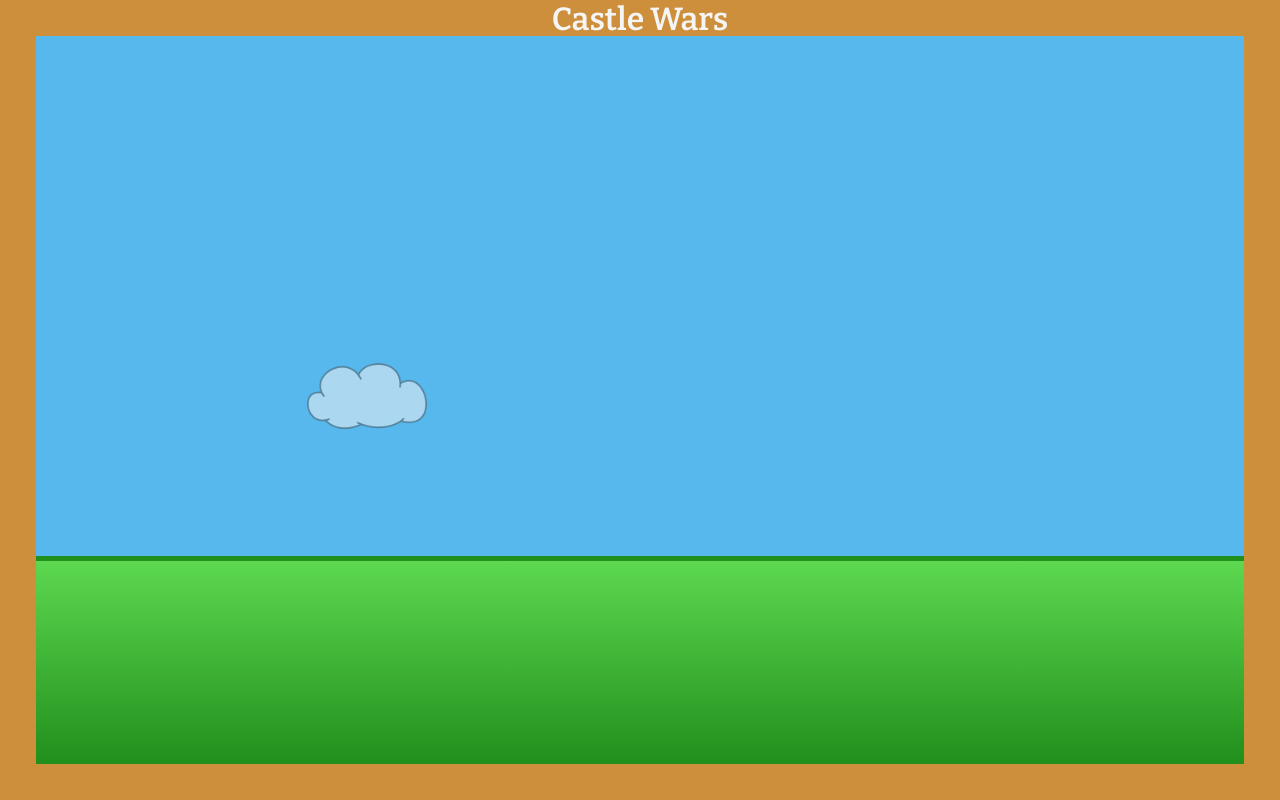
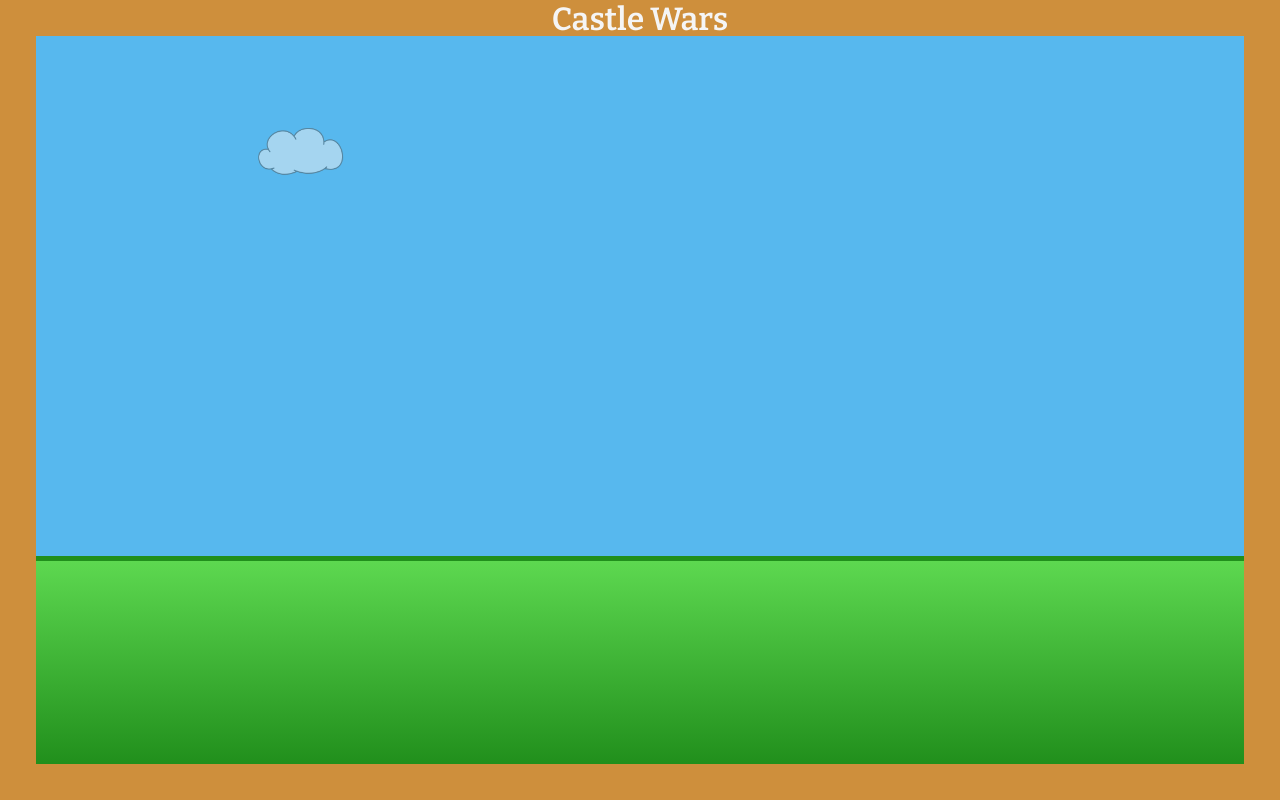
Before and after one commit to DanForder/castle-wars, a React (Create React App) app: page /castle-wars/home in a window 1280 px wide. Built offline with nearby package versions, Linux system fonts and the light colour scheme.

Commit message:
added cloud overlay

```diff
--- a/src/components/CloudOverlay/CloudOverlay.scss
+++ b/src/components/CloudOverlay/CloudOverlay.scss
@@ -8,6 +8,5 @@
     max-width: 120px;
     position: absolute;
     @include animate-across;
-    transform: translate(0, 250%);
   }
 }
--- a/src/components/CloudOverlay/CloudOverlay.tsx
+++ b/src/components/CloudOverlay/CloudOverlay.tsx
@@ -1,20 +1,50 @@
+import { useState } from "react";
 import cloud from "../../assets/cloud.png";
+import useInstantiateAtInterval from "../../hooks/useInstantiateAtInterval";
+import { getRandomIntegerInRange } from "../../utils/commonFunctions";
 import "./CloudOverlay.scss";
 
+// TODO: remove clouds from start of array when they reach a length threshold
 const CloudOverlay = () => {
-  const createCloud = () => {
-    const cloudStyles = {};
+  const [clouds, setClouds] = useState<JSX.Element[]>([]);
+
+  const addCloud = () => {
+    // TODO: generate uid for clouds instead of index
+    const newCloud = createCloud(clouds.length);
+    setClouds((prev) => [...prev, newCloud]);
+  };
+
+  useInstantiateAtInterval(30, addCloud);
+  // useInstantiateAtInterval(3, addCloud);
+
+  const generateRandomCloudStyles = () => {
+    const [translate, rotate, width] = [
+      getRandomIntegerInRange(0, 250),
+      getRandomIntegerInRange(-12.5, 12.5),
+      `${getRandomIntegerInRange(5, 12)}%`,
+    ];
+    const transform = `translate(0,${translate}%) rotate(${rotate}deg)`;
+
+    return {
+      transform,
+      width,
+    };
+  };
+
+  const createCloud = (key: number) => {
+    const style = generateRandomCloudStyles();
     return (
       <img
         className="cloud-overlay__cloud"
-        style={cloudStyles}
+        style={style}
         src={cloud}
         alt="cloud"
+        key={key}
       />
     );
   };
 
-  return <div className="cloud-overlay">{createCloud()}</div>;
+  return <div className="cloud-overlay">{clouds}</div>;
 };
 
 export default CloudOverlay;
--- /dev/null
+++ b/src/hooks/useInstantiateAtInterval.tsx
@@ -0,0 +1,25 @@
+import { useEffect, useState } from "react";
+
+const useInstantiateAtInterval = (
+  initialTime: number,
+  instantiate: () => any
+) => {
+  const [timer, setTimer] = useState(1);
+
+  useEffect(() => {
+    const interval = setInterval(() => {
+      setTimer((prev) => prev - 1);
+    }, 1000);
+
+    return () => clearInterval(interval);
+  }, []);
+
+  useEffect(() => {
+    if (timer <= 0) {
+      instantiate();
+      setTimer(initialTime);
+    }
+  }, [timer, instantiate, initialTime]);
+};
+
+export default useInstantiateAtInterval;
--- a/src/styles/_animations.scss
+++ b/src/styles/_animations.scss
@@ -1,5 +1,6 @@
 @mixin animate-across {
-  animation: across-screen 60s linear;
+  animation: across-screen 90s linear;
+  // animation: across-screen 9s linear;
   animation-fill-mode: forwards;
 }
 
@@ -8,13 +9,11 @@
     left: 12.5%;
     opacity: 0;
   }
-  5% {
+  1% {
     opacity: 0.5;
   }
-  50% {
-    opacity: 0.75;
-  }
-  95% {
+
+  99% {
     opacity: 0.5;
   }
   100% {
```
